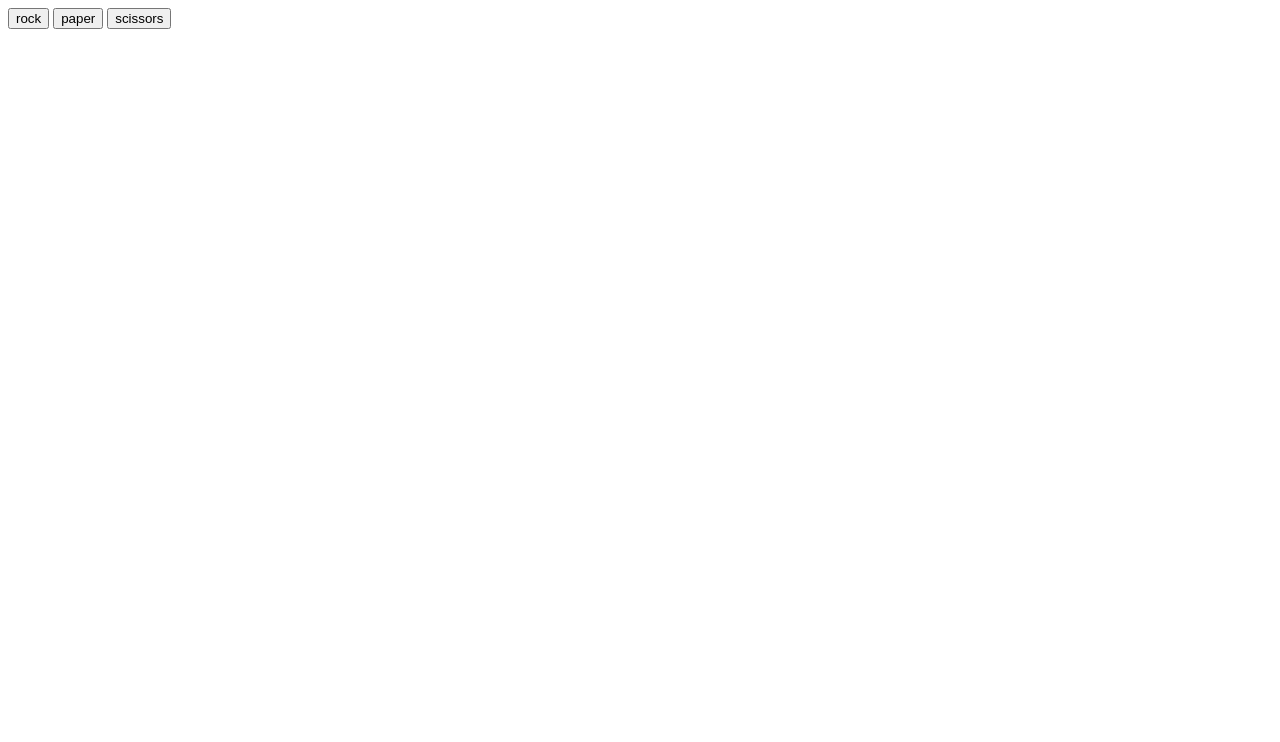
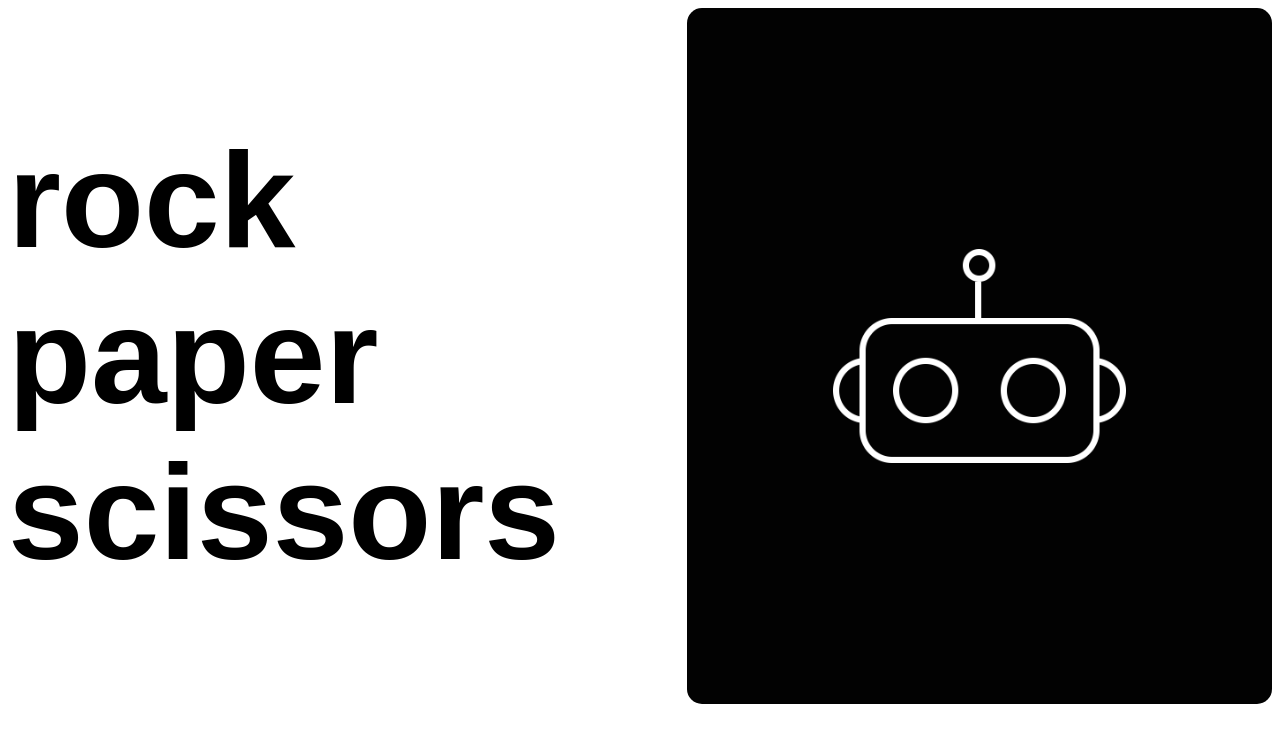
Before and after one commit to pvdevs/rock-paper-scissors, a plain HTML site: page index.html in a window 1280 px wide. Drawn offline with Linux system fonts and the light colour scheme.

Commit message:
add style to buttons, edit card flip method (now it flips with button click)

```diff
--- a/index.html
+++ b/index.html
@@ -5,15 +5,31 @@
     <meta name="viewport" content="width=device-width, initial-scale=1.0">
     <title>Document</title>
     <script src="./script.js" defer></script>
+    <link rel="stylesheet" href="./style.css">
     <!-- <script src="./test.js" defer></script> -->
 
 </head>
 <body>
-        <div class="container">
+  <div class="container">
+        <div class="button-container">
             <button id="rock">rock</button>
             <button id="paper">paper</button>
             <button id="scissors">scissors</button>
         </div>
 
+        <div class="card-side">
+        <div class="cpu-card">
+            <div class="cpu-card-inner">
+              <div class="cpu-card-front">
+                <img src="./images/cpu-photo.png" alt="Avatar">
+              </div>
+              <div class="cpu-card-back">
+                <h1 id="cpu-choice">Holder</h1>
+              </div>
+            </div>
+          </div>
+        </div>
+      </div>
+
 </body>
 </html>
--- a/script.js
+++ b/script.js
@@ -5,6 +5,7 @@ function getPlayerChoice() {
             button.addEventListener('click', () => {
                 const playerChoice = button.id;
                 console.log(playerChoice);
+
                 resolve(playerChoice); // Resolve the Promise with the selected choice
             });
         });
@@ -54,16 +55,29 @@ function playAround(playerSelection, computerSelection) {
 
     }
 
+
     return roundResult;
 }
 
 async function game() {
 
     for(let i = 0; i < Infinity; i++) {
+
     const playerSelection = await getPlayerChoice();
     const computerSelection = getComputerChoice();
     const roundResult = playAround(playerSelection, computerSelection);
     console.log(roundResult);
+
+    const div = document.querySelector('.cpu-card-inner');
+    div.setAttribute('style','transform: rotateY(180deg);');
+
+    const unflipCard = setTimeout(() => {
+        div.setAttribute('style','transform: rotateY(0deg);');
+    }, '1500');
+
+    const h1 = document.getElementById('cpu-choice') ;
+    h1.textContent = computerSelection;
+
 
     if(computerLifes <= 0) {
         console.log('You win!');
@@ -76,6 +90,8 @@ async function game() {
 
     console.log(computerLifes, playerLifes);
     }
+
+    unflipCard();
 }
 
 let playerLifes = 5;
--- /dev/null
+++ b/style.css
@@ -0,0 +1,89 @@
+body {
+    font-family: Inter, sans-serif;
+}
+
+.container {
+  display: flex;
+  justify-content: space-between;
+}
+
+.button-container button {
+  background:none;
+  border:none;
+  margin:0;
+  padding:0;
+  cursor: pointer;
+  font-size: 136px;
+  font-weight: 900;
+}
+
+.button-container {
+  display: flex;
+  flex-direction: column;
+  justify-content: center;
+  align-items: start;
+}
+
+.card-side {
+    display: flex;
+    justify-content: center;
+    align-items: center;
+}
+
+.cpu-card {
+    background-color: transparent;
+    width: 585px;
+    height: 696px;
+    perspective: 1000px;
+    display: flex;
+  }
+
+  .cpu-card-inner {
+    position: relative;
+    width: 100%;
+    height: 100%;
+    text-align: center;
+    transition: transform 0.6s;
+    transform-style: preserve-3d;
+  }
+
+  .cpu-card-front, .cpu-card-back {
+    position: absolute;
+    width: 100%;
+    height: 100%;
+    -webkit-backface-visibility: hidden;
+    backface-visibility: hidden;
+    border-radius: 15px;
+  }
+
+  .cpu-card img {
+    width:50%;
+    height:auto;
+    justify-content: center;
+    align-items: center;
+  }
+
+  .cpu-card h1 {
+    font-size: 96px;
+    font-weight: 900;
+    display: flex;
+    justify-content: center;
+    align-items: center;
+  }
+
+  .cpu-card-front {
+    background-color: #020202;
+    color: black;
+    display: flex;
+    justify-content: center;
+    align-items: center;
+  }
+
+  .cpu-card-back {
+    background-color: #002fff;
+    color: white;
+    transform: rotateY(180deg);
+    display: flex;
+    justify-content: center;
+    align-items: center;
+  }
```
Also changed, not shown: images/cpu-photo.png (added).
